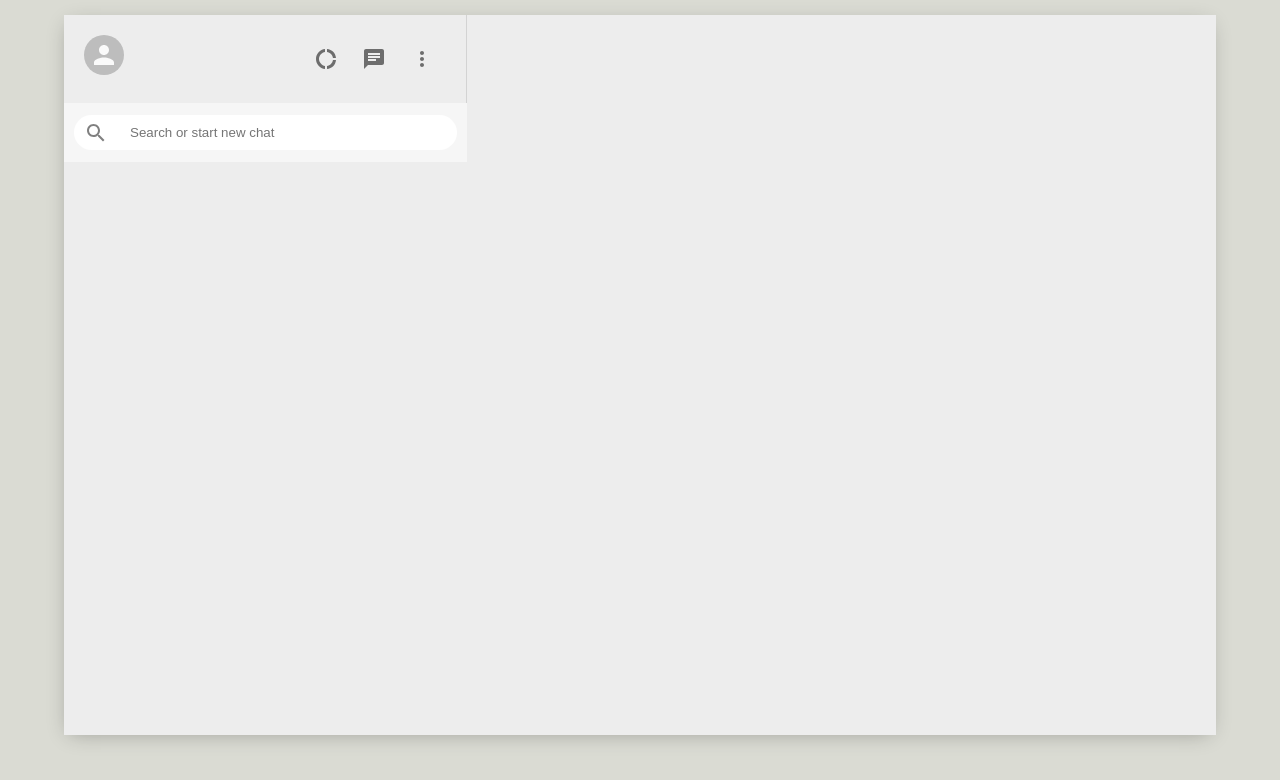
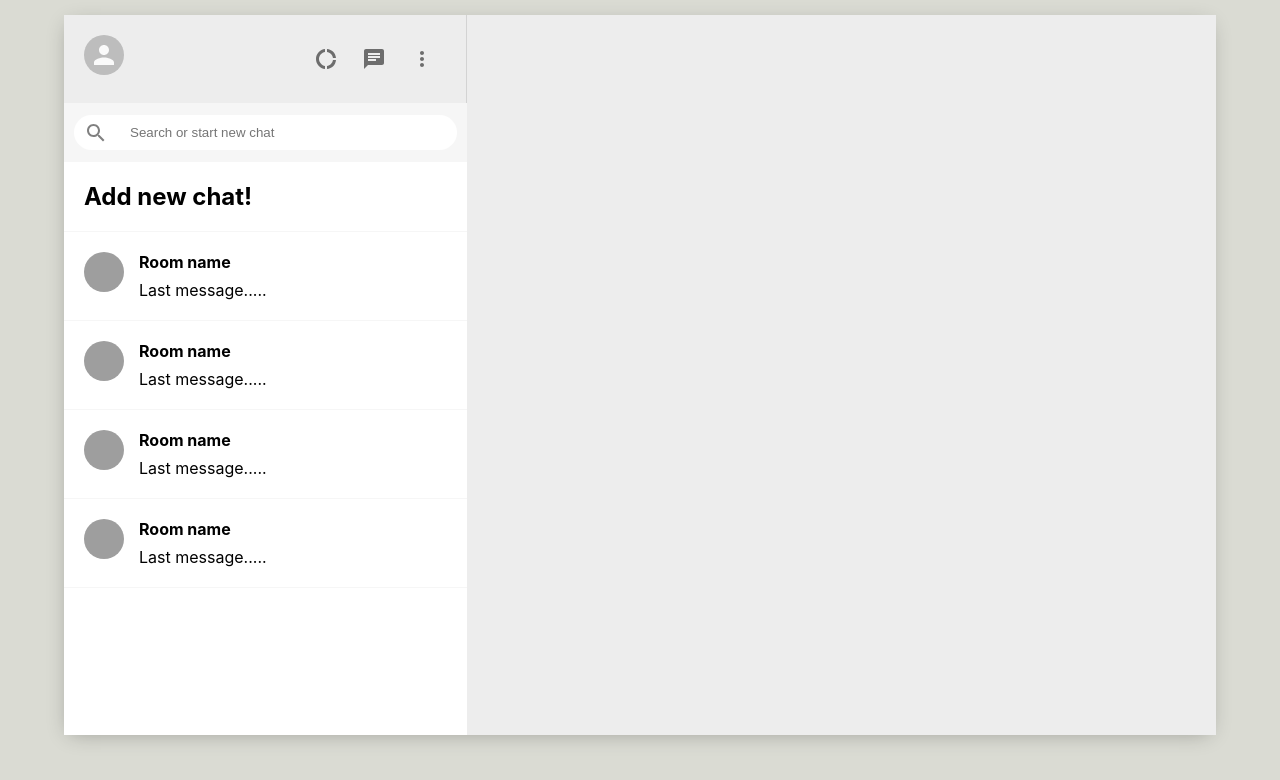
Before and after one commit to aradhya-gupta/WhatsApp_Clone, a React (Create React App) app: page / in a window 1280 px wide. Shown: the top 780 px of the page. Built offline with nearby package versions, Linux system fonts and the light colour scheme; grey boxes are pictures that could not be loaded.

Commit message:
Add sidebar chat names section

```diff
--- a/src/Sidebar.css
+++ b/src/Sidebar.css
@@ -1,4 +1,6 @@
 .sidebar{
+    display: flex;
+    flex-direction: column;
     flex: 0.35;
 }
 .sidebar__header {
@@ -46,3 +48,9 @@
     color:gray;
     padding: 10px;
 }
+
+.sidebar__chats{
+    flex: 1;
+    background-color: white;
+    overflow: scroll;
+}
--- a/src/Sidebar.js
+++ b/src/Sidebar.js
@@ -5,6 +5,7 @@
 import MoreVertIcon from "@material-ui/icons/MoreVert"
 import {SearchOutlined} from "@material-ui/icons"
 import './Sidebar.css'
+import SidebarChat from './SidebarChat'
 export default function Sidebar() {
     return (
         <div className="sidebar">
@@ -22,14 +23,20 @@
                     </IconButton>
                 </div>
             </div>
+            {/* searchbar */}
             <div className="sidebar__search">
                 <div className="sidebar__searchContainer">
                     <SearchOutlined />
                     <input placeholder="Search or start new chat" type="text"/>
                 </div>
             </div>
+            {/* sidebar chats section */}
             <div className="sidebar__chats">
-
+                <SidebarChat addNewChat={true}/>
+                <SidebarChat/>
+                <SidebarChat/>
+                <SidebarChat/>
+                <SidebarChat/>
             </div>
         </div>
     )
--- /dev/null
+++ b/src/SidebarChat.css
@@ -0,0 +1,18 @@
+.sidebarChat{
+    display: flex;
+    padding:20px;
+    cursor: pointer;
+    border-bottom: 1px solid #f6f6f6;
+}
+.sidebarChat:hover{
+    background-color: #ebebeb;
+}
+
+.sidebarChat__info >h2 {
+    font-size:16px;
+     margin-bottom: 8px;
+}
+
+.sidebarChat__info{
+    margin-left: 15px;
+}
--- /dev/null
+++ b/src/SidebarChat.js
@@ -0,0 +1,33 @@
+import React, {useEffect, useState} from 'react'
+import './SidebarChat.css'
+import {Avatar} from "@material-ui/core"
+
+export default function SidebarChat({addNewChat}) {
+    const [seed, setSeed]  = useState("");
+
+    useEffect(() => {
+        setSeed(Math.floor(Math.random()*4000));
+    }, [])
+
+    const createChat = ()=>{
+        const roomname = prompt("Please enter room name.");
+
+        if(roomname){
+            //do database stuff here
+        }
+    }
+
+    return !addNewChat ? (
+        <div className="sidebarChat">
+            <Avatar src={`https://avatars.dicebear.com/api/avataaars/${seed}.svg`}/>
+            <div className="sidebarChat__info">
+                <h2>Room name</h2>
+                <p>Last message.....</p>
+            </div>
+        </div>
+    ):(
+        <div onClick={createChat} className="sidebarChat">
+            <h2>Add new chat!</h2>
+        </div>
+    )
+}
```
